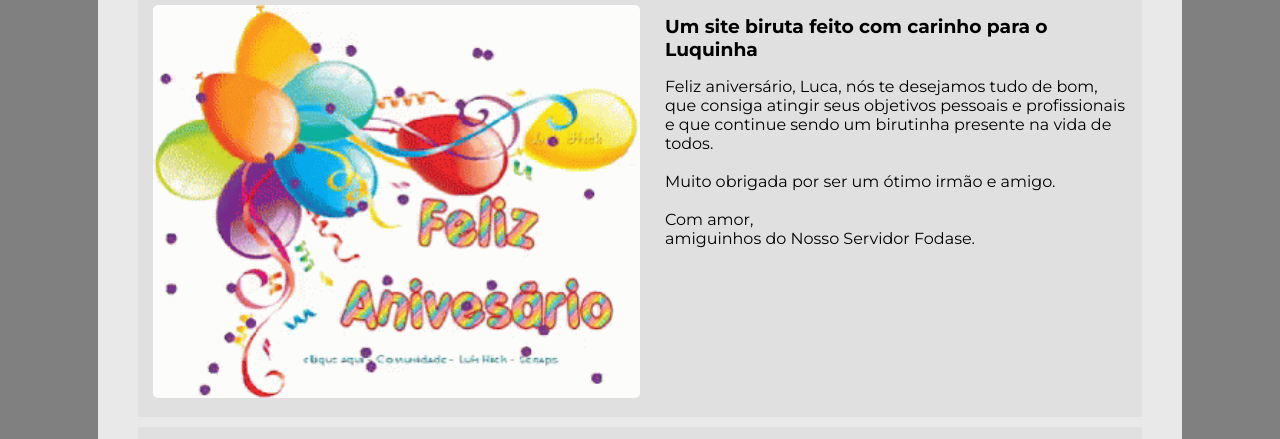
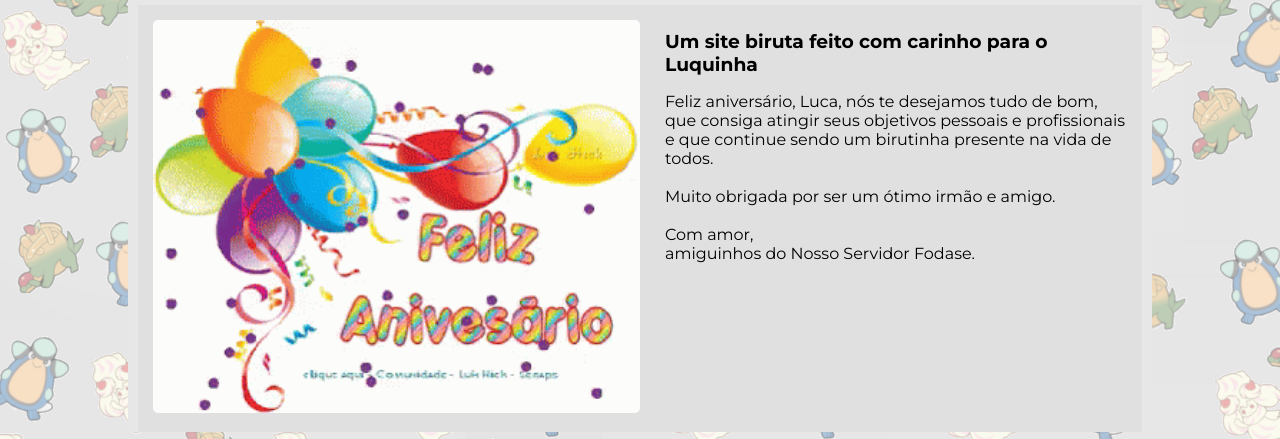
Before and after one commit to RaissaSche/nosso-servidor-f-dase, a plain HTML site: page index.html in a window 1280 px wide. Shown: the part 139-578 px from the top of the page. Drawn offline with Linux system fonts and the light colour scheme.

Commit message:
consei por hoje ai que sono

```diff
--- a/index.html
+++ b/index.html
@@ -11,6 +11,7 @@
 </head>
 <body>
     <div class="principal">
+        <div class="parabens">
             <h1 id="titulo">
                 <img src="img/pp.png" alt="foto" style="height: 40px;">
                 Kk já pode ser preso
@@ -28,6 +29,7 @@
                         Muito obrigada por ser um ótimo irmão e amigo. <br><br> Com amor, <br>
                         amiguinhos do Nosso Servidor Fodase.
                     </p>
+                </div>
             </div>
         </div>
         <div class="box">
--- a/style/style.css
+++ b/style/style.css
@@ -2,17 +2,21 @@
     font-family: 'Montserrat', sans-serif;
 }
 body {
-    background-color: grey;
+    background-image: url("../img/bg.png");
     margin: auto;
 }
 .principal {
+    opacity: 1;
     width: 80%;
     margin: auto;
     margin-top: 20px;
     margin-bottom: 20px;
     padding: 30px;
     border-radius: 5px;
-    background-color: rgb(233, 233, 233);
+}
+.parabens {
+    background-color: rgb(231, 231, 231);
+    padding-top: 15px;
 }
 #titulo {
     text-align: center;
```
Also changed, not shown: img/bg.png (added), img/imgexemplo.png (added). Lines whose indentation alone changed are shown as unchanged.
